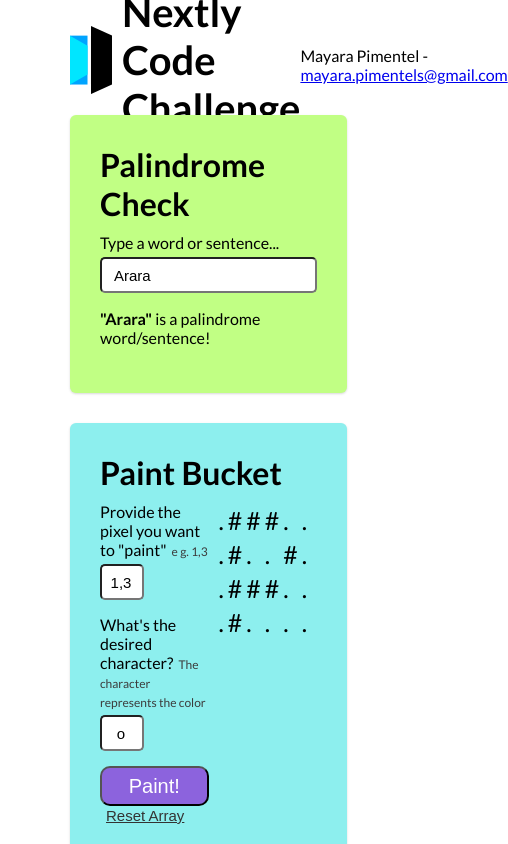
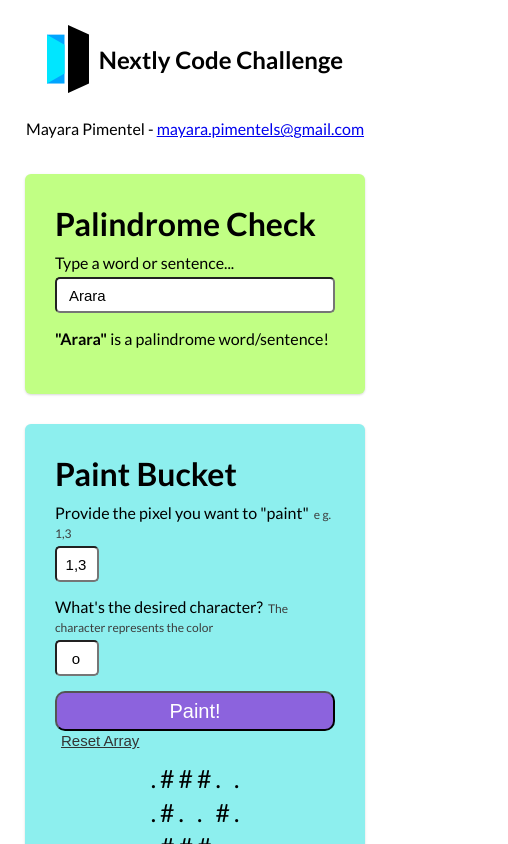
Before and after one commit to mayara-pimentel/nextly_code_challenge, an Angular app: page / in a window 390 px wide. Shown: the top 844 px of the page, 508 px wide, since content can reach past the window. Built offline with nearby package versions, Linux system fonts and the light colour scheme.

Commit message:
fix mobile css

```diff
--- a/src/app/components/paint-bucket/paint-bucket.component.scss
+++ b/src/app/components/paint-bucket/paint-bucket.component.scss
@@ -2,8 +2,10 @@
 
 .paint-bucket {
   .container-content {
-    display: flex;
-    flex-wrap: wrap;
+    @media(min-width: 1001px) {
+      display: flex;
+      flex-wrap: wrap;
+    }
 
     & > div {
       flex: 0 50%;
--- a/src/styles.scss
+++ b/src/styles.scss
@@ -10,6 +10,9 @@ $aquamarine: #72f9e1;
 body {
   font-family: 'Lato', sans-serif;
   padding: 35px 70px;
+  @media(max-width: 782px) {
+    padding: 25px;
+  }
   height: 100%;
   margin: 0;
 }
@@ -20,15 +23,19 @@ body {
 }
 
 .challenges {
-  display: flex;
-  flex-wrap: wrap;
+  @media(min-width: 783px) {
+    display: flex;
+    flex-wrap: wrap;
+  }
 
   & > div {
     flex: 0 48%;
     margin-bottom: 10px;
 
-    &:first-child {
-      margin-right: 4%;
+    @media(min-width: 782px) {
+      &:first-child {
+        margin-right: 4%;
+      }
     }
   }
 
@@ -86,6 +93,10 @@ label {
   height: 60px;
   justify-content: space-between;
 
+  @media (max-width: 1000px) {
+    flex-flow: column;
+    height: auto;
+  }
   .logo {
     display: flex;
     align-items: center;
@@ -101,6 +112,10 @@ h1 {
   margin: 0;
   margin-bottom: 10px;
   font-size: 2.5rem;
+
+  @media (max-width: 1000px) {
+    font-size: 1.5rem;
+  }
 }
 
 h2 {
```
